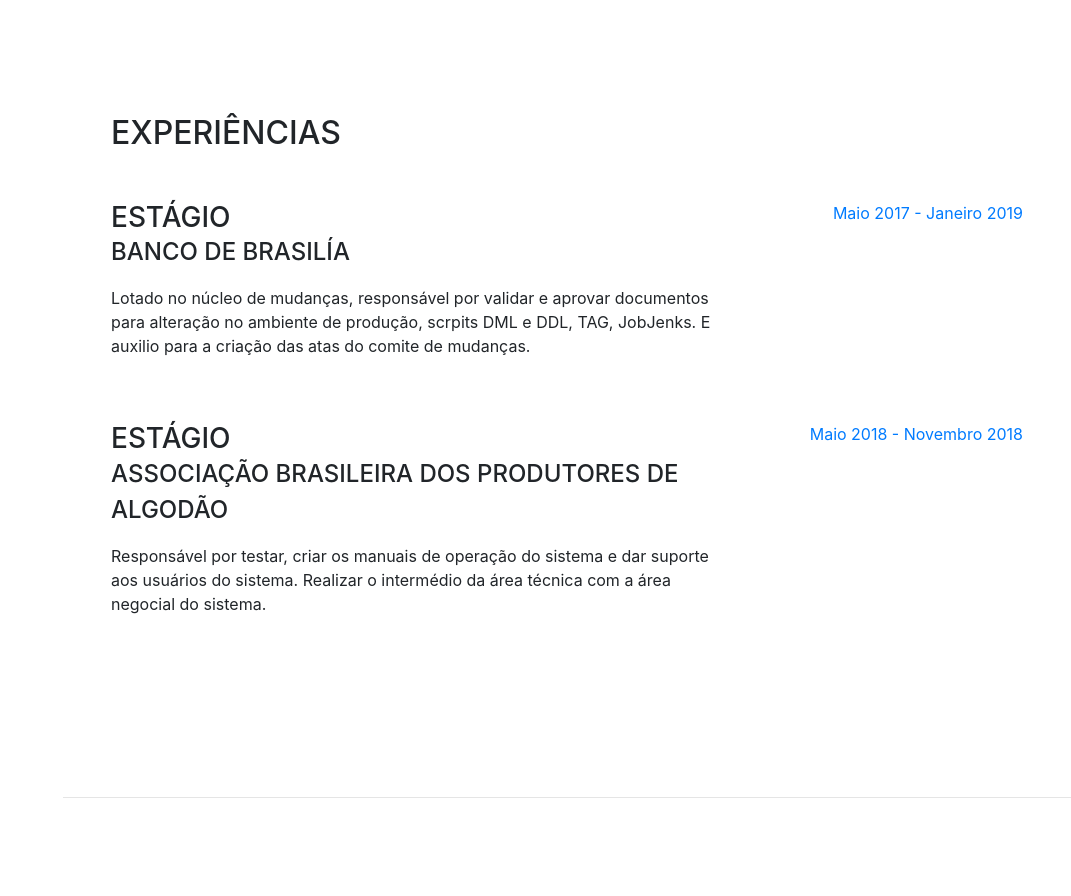
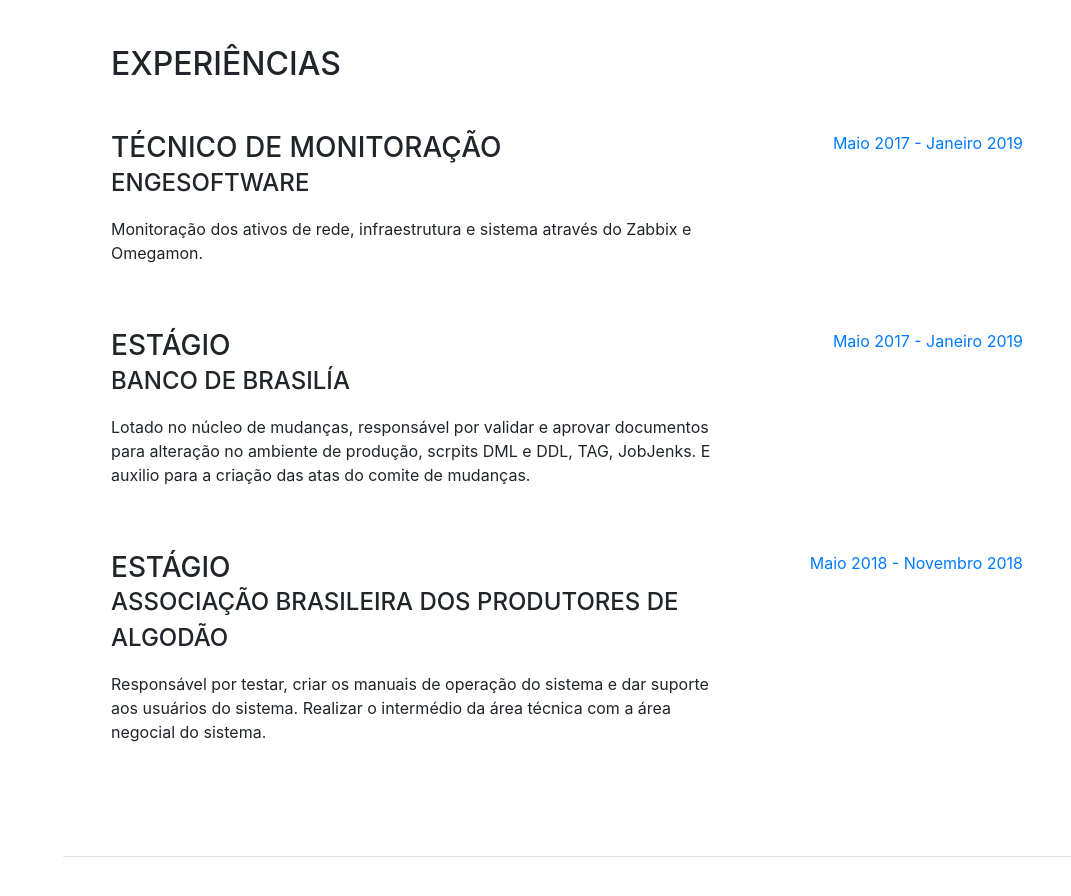
Before and after one commit to Crist0pher/Cristopher.github.io, a website with bundled scripts: page index.html in a window 1280 px wide. Shown: the part 804-1700 px from the top of the page, without its empty margins (209-1280 px from the left). Built offline with nearby package versions, Linux system fonts and the light colour scheme; a web font is replaced by a local one.

Commit message:
Atualização do emprego atual

```diff
--- a/index.html
+++ b/index.html
@@ -92,6 +92,18 @@
       <section class="resume-section p-3 p-lg-5 d-flex flex-column" id="experience">
         <div class="my-auto">
           <h2 class="mb-5">Experiências</h2>
+
+
+			<div class="resume-item d-flex flex-column flex-md-row mb-5">
+            <div class="resume-content mr-auto">
+              <h3 class="mb-0">Técnico de Monitoração</h3>
+              <div class="subheading mb-3">EngeSoftware</div>
+              <p>Monitoração dos ativos de rede, infraestrutura e sistema através do Zabbix e Omegamon.</p>
+            </div>
+            <div class="resume-date text-md-right">
+              <span class="text-primary">Maio 2017 - Janeiro 2019</span>
+            </div>
+          </div>
 
           <div class="resume-item d-flex flex-column flex-md-row mb-5">
             <div class="resume-content mr-auto">
```
